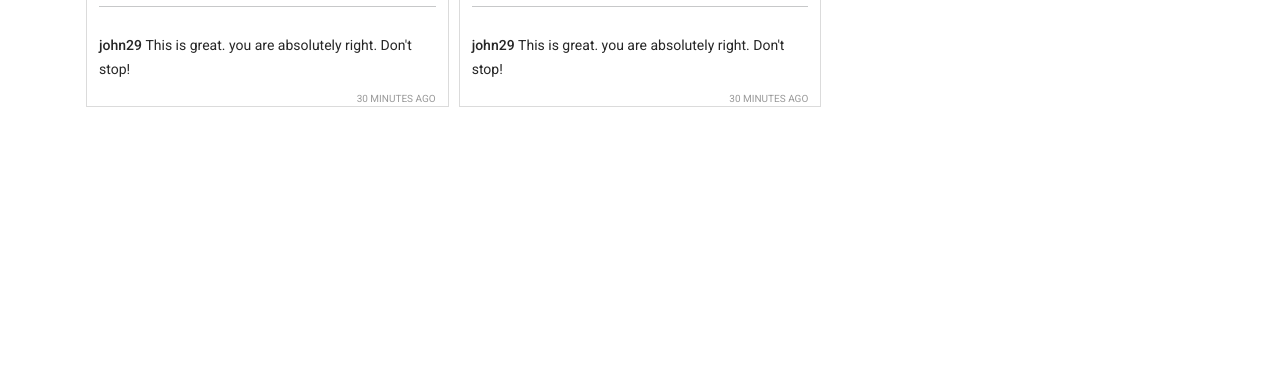
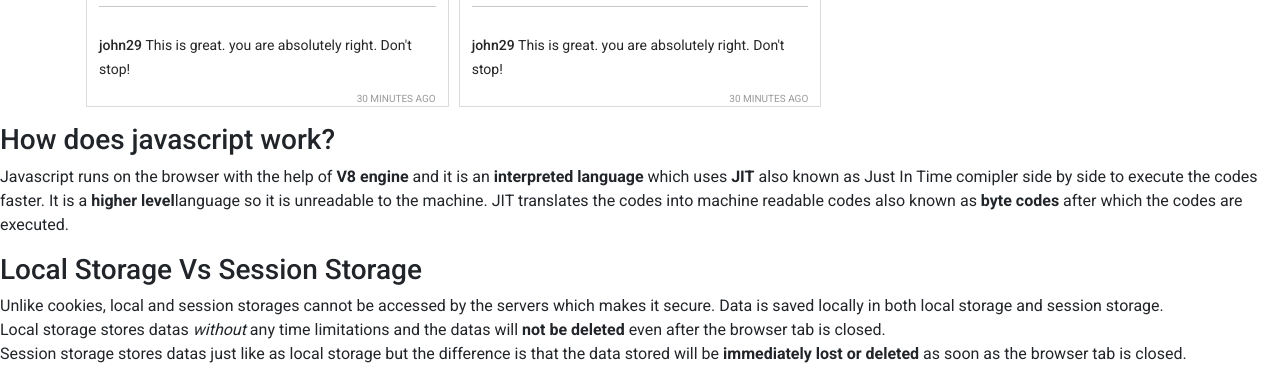
Before and after one commit to no7hingisimpossible/Insta-Debug, a plain HTML site: page index.html in a window 1280 px wide. Shown: the part 1425-1807 px from the top of the page. Before the commit the page ends 1548 px from the top, so only its background shows below. Drawn offline with nearby package versions, Linux system fonts and the light colour scheme.

Commit message:
all bugs fixed and all questions answered

```diff
--- a/index.html
+++ b/index.html
@@ -77,6 +77,18 @@
                 <h1>Reported posts</h1>
             </div>
         </main>
+        <section>
+            <h3>How does javascript work?</h3>
+            <p>Javascript runs on the browser with the help of <b>V8 engine</b> and it is an <b>interpreted language</b> which uses <b>JIT</b> also known as Just In Time comipler side by side to execute the codes faster. It is a <b>higher level</b>language so it is unreadable to the machine. JIT translates the codes into machine readable codes also known as <b>byte codes</b> after which the codes are executed. </p>
+            <h3>Local Storage Vs Session Storage</h3>
+            <p>Unlike cookies, local and session storages cannot be accessed by the servers which makes it secure. Data is saved locally in both local storage and session storage.
+            <br>
+            Local storage stores datas <i>without</i> any time limitations and the datas will <b>not be deleted</b> even after the browser tab is closed.
+            <br>
+            Session storage stores datas just like as local storage but the difference is that the data stored will be <b>immediately lost or deleted</b> as soon as the browser tab is closed.
+
+            </p>
+        </section>
         <footer></footer>
 
         <!-- add javascript  file  -->
```
